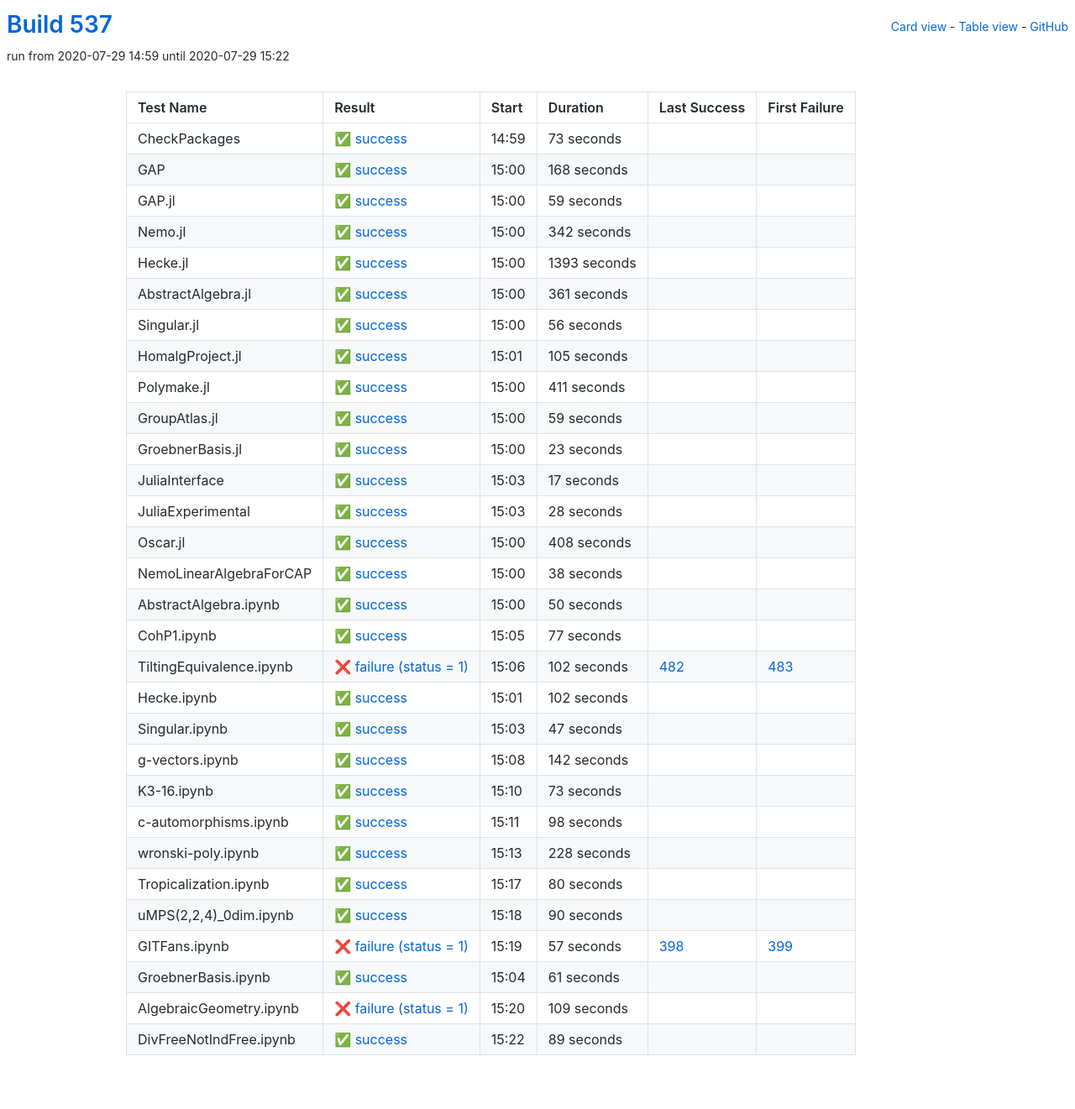
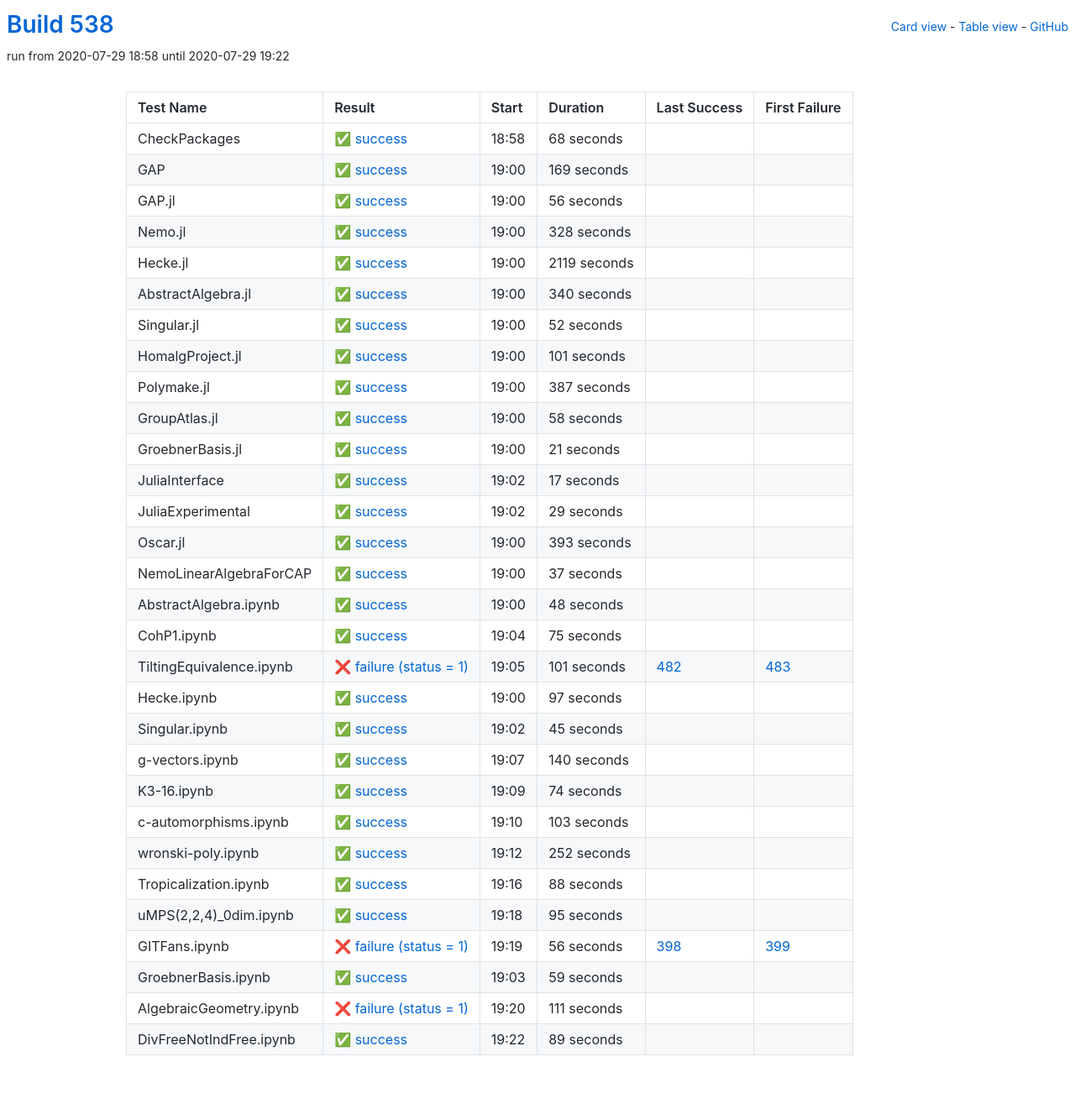
Before and after one commit to oscar-system/oscar-ci-status-stable, a Jekyll site: the page built from table.html, in a window 1280 px wide. Shown: the whole page at 84% size. Built offline with Jekyll 4.4.1, drawn with Linux system fonts in a browser that asks for light colours.

Commit message:
Build #538

```diff
--- a/_data/ci.yml
+++ b/_data/ci.yml
@@ -1,6 +1,6 @@
 ---
-build: 537
-build_url: https://oscarci.mathematik.uni-kl.de/job/oscar-stable/537/
+build: 538
+build_url: https://oscarci.mathematik.uni-kl.de/job/oscar-stable/538/
 job: oscar-stable
 organization: oscar-system
 repo: oscar-ci-status-stable
@@ -8,80 +8,32 @@ repourl: https://github.com/oscar-system/oscar-ci-status-stable
 tests:
 - name: CheckPackages
   id: checkpackages
-  log: https://oscarci.mathematik.uni-kl.de/job/oscar-stable/537/artifact/logs/build-537/CheckPackages.log
-  start: 2020-07-29 14:59
+  log: https://oscarci.mathematik.uni-kl.de/job/oscar-stable/538/artifact/logs/build-538/CheckPackages.log
+  start: 2020-07-29 18:58
   success: true
   exitcode: 0
   status: success
-  duration: 73
+  duration: 68
   last_success: false
   last_success_url:
   first_failure: false
   first_failure_url:
 - name: GAP
   id: gap
-  log: https://oscarci.mathematik.uni-kl.de/job/oscar-stable/537/artifact/logs/build-537/GAP.log
-  start: 2020-07-29 15:00
+  log: https://oscarci.mathematik.uni-kl.de/job/oscar-stable/538/artifact/logs/build-538/GAP.log
+  start: 2020-07-29 19:00
   success: true
   exitcode: 0
   status: success
-  duration: 168
+  duration: 169
   last_success: false
   last_success_url:
   first_failure: false
   first_failure_url:
 - name: GAP.jl
   id: gap-jl
-  log: https://oscarci.mathematik.uni-kl.de/job/oscar-stable/537/artifact/logs/build-537/GAP.jl.log
-  start: 2020-07-29 15:00
-  success: true
-  exitcode: 0
-  status: success
-  duration: 59
-  last_success: false
-  last_success_url:
-  first_failure: false
-  first_failure_url:
-- name: Nemo.jl
-  id: nemo-jl
-  log: https://oscarci.mathematik.uni-kl.de/job/oscar-stable/537/artifact/logs/build-537/Nemo.jl.log
-  start: 2020-07-29 15:00
-  success: true
-  exitcode: 0
-  status: success
-  duration: 342
-  last_success: false
-  last_success_url:
-  first_failure: false
-  first_failure_url:
-- name: Hecke.jl
-  id: hecke-jl
-  log: https://oscarci.mathematik.uni-kl.de/job/oscar-stable/537/artifact/logs/build-537/Hecke.jl.log
-  start: 2020-07-29 15:00
-  success: true
-  exitcode: 0
-  status: success
-  duration: 1393
-  last_success: false
-  last_success_url:
-  first_failure: false
-  first_failure_url:
-- name: AbstractAlgebra.jl
-  id: abstractalgebra-jl
-  log: https://oscarci.mathematik.uni-kl.de/job/oscar-stable/537/artifact/logs/build-537/AbstractAlgebra.jl.log
-  start: 2020-07-29 15:00
-  success: true
-  exitcode: 0
-  status: success
-  duration: 361
-  last_success: false
-  last_success_url:
-  first_failure: false
-  first_failure_url:
-- name: Singular.jl
-  id: singular-jl
-  log: https://oscarci.mathematik.uni-kl.de/job/oscar-stable/537/artifact/logs/build-537/Singular.jl.log
-  start: 2020-07-29 15:00
+  log: https://oscarci.mathematik.uni-kl.de/job/oscar-stable/538/artifact/logs/build-538/GAP.jl.log
+  start: 2020-07-29 19:00
   success: true
   exitcode: 0
   status: success
@@ -90,58 +42,106 @@ tests:
   last_success_url:
   first_failure: false
   first_failure_url:
-- name: HomalgProject.jl
-  id: homalgproject-jl
-  log: https://oscarci.mathematik.uni-kl.de/job/oscar-stable/537/artifact/logs/build-537/HomalgProject.jl.log
-  start: 2020-07-29 15:01
+- name: Nemo.jl
+  id: nemo-jl
+  log: https://oscarci.mathematik.uni-kl.de/job/oscar-stable/538/artifact/logs/build-538/Nemo.jl.log
+  start: 2020-07-29 19:00
   success: true
   exitcode: 0
   status: success
-  duration: 105
+  duration: 328
+  last_success: false
+  last_success_url:
+  first_failure: false
+  first_failure_url:
+- name: Hecke.jl
+  id: hecke-jl
+  log: https://oscarci.mathematik.uni-kl.de/job/oscar-stable/538/artifact/logs/build-538/Hecke.jl.log
+  start: 2020-07-29 19:00
+  success: true
+  exitcode: 0
+  status: success
+  duration: 2119
+  last_success: false
+  last_success_url:
+  first_failure: false
+  first_failure_url:
+- name: AbstractAlgebra.jl
+  id: abstractalgebra-jl
+  log: https://oscarci.mathematik.uni-kl.de/job/oscar-stable/538/artifact/logs/build-538/AbstractAlgebra.jl.log
+  start: 2020-07-29 19:00
+  success: true
+  exitcode: 0
+  status: success
+  duration: 340
+  last_success: false
+  last_success_url:
+  first_failure: false
+  first_failure_url:
+- name: Singular.jl
+  id: singular-jl
+  log: https://oscarci.mathematik.uni-kl.de/job/oscar-stable/538/artifact/logs/build-538/Singular.jl.log
+  start: 2020-07-29 19:00
+  success: true
+  exitcode: 0
+  status: success
+  duration: 52
+  last_success: false
+  last_success_url:
+  first_failure: false
+  first_failure_url:
+- name: HomalgProject.jl
+  id: homalgproject-jl
+  log: https://oscarci.mathematik.uni-kl.de/job/oscar-stable/538/artifact/logs/build-538/HomalgProject.jl.log
+  start: 2020-07-29 19:00
+  success: true
+  exitcode: 0
+  status: success
+  duration: 101
   last_success: false
   last_success_url:
   first_failure: false
   first_failure_url:
 - name: Polymake.jl
   id: polymake-jl
-  log: https://oscarci.mathematik.uni-kl.de/job/oscar-stable/537/artifact/logs/build-537/Polymake.jl.log
-  start: 2020-07-29 15:00
+  log: https://oscarci.mathematik.uni-kl.de/job/oscar-stable/538/artifact/logs/build-538/Polymake.jl.log
+  start: 2020-07-29 19:00
   success: true
   exitcode: 0
   status: success
-  duration: 411
+  duration: 387
   last_success: false
   last_success_url:
   first_failure: false
   first_failure_url:
 - name: GroupAtlas.jl
   id: groupatlas-jl
-  log: https://oscarci.mathematik.uni-kl.de/job/oscar-stable/537/artifact/logs/build-537/GroupAtlas.jl.log
-  start: 2020-07-29 15:00
+  log: https://oscarci.mathematik.uni-kl.de/job/oscar-stable/538/artifact/logs/build-538/GroupAtlas.jl.log
+  start: 2020-07-29 19:00
   success: true
   exitcode: 0
   status: success
-  duration: 59
+  duration: 58
   last_success: false
   last_success_url:
   first_failure: false
   first_failure_url:
 - name: GroebnerBasis.jl
   id: groebnerbasis-jl
-  log: https://oscarci.mathematik.uni-kl.de/job/oscar-stable/537/artifact/logs/build-537/GroebnerBasis.jl.log
-  start: 2020-07-29 15:00
+  log: https://oscarci.mathematik.uni-kl.de/job/oscar-stable/538/artifact/logs/build-538/GroebnerBasis.jl.log
+  start: 2020-07-29 19:00
   success: true
   exitcode: 0
   status: success
-  duration: 23
+  duration: 21
   last_success: false
   last_success_url:
   first_failure: false
   first_failure_url:
 - name: JuliaInterface
   id: juliainterface
-  log: https://oscarci.mathematik.uni-kl.de/job/oscar-stable/537/artifact/logs/build-537/JuliaInterface.log
-  start: 2020-07-29 15:03
+  log: https://oscarci.mathematik.uni-kl.de/job/oscar-stable/538/artifact/logs/build-538/JuliaInterface.log
+  start: 2020-07-29 19:02
   success: true
   exitcode: 0
   status: success
@@ -152,212 +152,212 @@ tests:
   first_failure_url:
 - name: JuliaExperimental
   id: juliaexperimental
-  log: https://oscarci.mathematik.uni-kl.de/job/oscar-stable/537/artifact/logs/build-537/JuliaExperimental.log
-  start: 2020-07-29 15:03
+  log: https://oscarci.mathematik.uni-kl.de/job/oscar-stable/538/artifact/logs/build-538/JuliaExperimental.log
+  start: 2020-07-29 19:02
   success: true
   exitcode: 0
   status: success
-  duration: 28
+  duration: 29
   last_success: false
   last_success_url:
   first_failure: false
   first_failure_url:
 - name: Oscar.jl
   id: oscar-jl
-  log: https://oscarci.mathematik.uni-kl.de/job/oscar-stable/537/artifact/logs/build-537/Oscar.jl.log
-  start: 2020-07-29 15:00
+  log: https://oscarci.mathematik.uni-kl.de/job/oscar-stable/538/artifact/logs/build-538/Oscar.jl.log
+  start: 2020-07-29 19:00
   success: true
   exitcode: 0
   status: success
-  duration: 408
+  duration: 393
   last_success: false
   last_success_url:
   first_failure: false
   first_failure_url:
 - name: NemoLinearAlgebraForCAP
   id: nemolinearalgebraforcap
-  log: https://oscarci.mathematik.uni-kl.de/job/oscar-stable/537/artifact/logs/build-537/NemoLinearAlgebraForCAP.log
-  start: 2020-07-29 15:00
+  log: https://oscarci.mathematik.uni-kl.de/job/oscar-stable/538/artifact/logs/build-538/NemoLinearAlgebraForCAP.log
+  start: 2020-07-29 19:00
   success: true
   exitcode: 0
   status: success
-  duration: 38
+  duration: 37
   last_success: false
   last_success_url:
   first_failure: false
   first_failure_url:
 - name: AbstractAlgebra.ipynb
   id: abstractalgebra-ipynb
-  log: https://oscarci.mathematik.uni-kl.de/job/oscar-stable/537/artifact/logs/build-537/AbstractAlgebra.ipynb.log
-  start: 2020-07-29 15:00
+  log: https://oscarci.mathematik.uni-kl.de/job/oscar-stable/538/artifact/logs/build-538/AbstractAlgebra.ipynb.log
+  start: 2020-07-29 19:00
   success: true
   exitcode: 0
   status: success
-  duration: 50
+  duration: 48
   last_success: false
   last_success_url:
   first_failure: false
   first_failure_url:
 - name: CohP1.ipynb
   id: cohp1-ipynb
-  log: https://oscarci.mathematik.uni-kl.de/job/oscar-stable/537/artifact/logs/build-537/CohP1.ipynb.log
-  start: 2020-07-29 15:05
+  log: https://oscarci.mathematik.uni-kl.de/job/oscar-stable/538/artifact/logs/build-538/CohP1.ipynb.log
+  start: 2020-07-29 19:04
   success: true
   exitcode: 0
   status: success
-  duration: 77
+  duration: 75
   last_success: false
   last_success_url:
   first_failure: false
   first_failure_url:
 - name: TiltingEquivalence.ipynb
   id: tiltingequivalence-ipynb
-  log: https://oscarci.mathematik.uni-kl.de/job/oscar-stable/537/artifact/logs/build-537/TiltingEquivalence.ipynb.log
-  start: 2020-07-29 15:06
+  log: https://oscarci.mathematik.uni-kl.de/job/oscar-stable/538/artifact/logs/build-538/TiltingEquivalence.ipynb.log
+  start: 2020-07-29 19:05
   success: false
   exitcode: 1
   status: failure
-  duration: 102
+  duration: 101
   last_success: 482
   last_success_url: https://oscarci.mathematik.uni-kl.de/job/oscar-stable/482/
   first_failure: 483
   first_failure_url: https://oscarci.mathematik.uni-kl.de/job/oscar-stable/483/
 - name: Hecke.ipynb
   id: hecke-ipynb
-  log: https://oscarci.mathematik.uni-kl.de/job/oscar-stable/537/artifact/logs/build-537/Hecke.ipynb.log
-  start: 2020-07-29 15:01
+  log: https://oscarci.mathematik.uni-kl.de/job/oscar-stable/538/artifact/logs/build-538/Hecke.ipynb.log
+  start: 2020-07-29 19:00
   success: true
   exitcode: 0
   status: success
-  duration: 102
+  duration: 97
   last_success: false
   last_success_url:
   first_failure: false
   first_failure_url:
 - name: Singular.ipynb
   id: singular-ipynb
-  log: https://oscarci.mathematik.uni-kl.de/job/oscar-stable/537/artifact/logs/build-537/Singular.ipynb.log
-  start: 2020-07-29 15:03
+  log: https://oscarci.mathematik.uni-kl.de/job/oscar-stable/538/artifact/logs/build-538/Singular.ipynb.log
+  start: 2020-07-29 19:02
   success: true
   exitcode: 0
   status: success
-  duration: 47
+  duration: 45
   last_success: false
   last_success_url:
   first_failure: false
   first_failure_url:
 - name: g-vectors.ipynb
   id: g-vectors-ipynb
-  log: https://oscarci.mathematik.uni-kl.de/job/oscar-stable/537/artifact/logs/build-537/g-vectors.ipynb.log
-  start: 2020-07-29 15:08
+  log: https://oscarci.mathematik.uni-kl.de/job/oscar-stable/538/artifact/logs/build-538/g-vectors.ipynb.log
+  start: 2020-07-29 19:07
   success: true
   exitcode: 0
   status: success
-  duration: 142
+  duration: 140
   last_success: false
   last_success_url:
   first_failure: false
   first_failure_url:
 - name: K3-16.ipynb
   id: k3-16-ipynb
-  log: https://oscarci.mathematik.uni-kl.de/job/oscar-stable/537/artifact/logs/build-537/K3-16.ipynb.log
-  start: 2020-07-29 15:10
+  log: https://oscarci.mathematik.uni-kl.de/job/oscar-stable/538/artifact/logs/build-538/K3-16.ipynb.log
+  start: 2020-07-29 19:09
   success: true
   exitcode: 0
   status: success
-  duration: 73
+  duration: 74
   last_success: false
   last_success_url:
   first_failure: false
   first_failure_url:
 - name: c-automorphisms.ipynb
   id: c-automorphisms-ipynb
-  log: https://oscarci.mathematik.uni-kl.de/job/oscar-stable/537/artifact/logs/build-537/c-automorphisms.ipynb.log
-  start: 2020-07-29 15:11
+  log: https://oscarci.mathematik.uni-kl.de/job/oscar-stable/538/artifact/logs/build-538/c-automorphisms.ipynb.log
+  start: 2020-07-29 19:10
   success: true
   exitcode: 0
   status: success
-  duration: 98
+  duration: 103
   last_success: false
   last_success_url:
   first_failure: false
   first_failure_url:
 - name: wronski-poly.ipynb
   id: wronski-poly-ipynb
-  log: https://oscarci.mathematik.uni-kl.de/job/oscar-stable/537/artifact/logs/build-537/wronski-poly.ipynb.log
-  start: 2020-07-29 15:13
+  log: https://oscarci.mathematik.uni-kl.de/job/oscar-stable/538/artifact/logs/build-538/wronski-poly.ipynb.log
+  start: 2020-07-29 19:12
   success: true
   exitcode: 0
   status: success
-  duration: 228
+  duration: 252
   last_success: false
   last_success_url:
   first_failure: false
   first_failure_url:
 - name: Tropicalization.ipynb
   id: tropicalization-ipynb
-  log: https://oscarci.mathematik.uni-kl.de/job/oscar-stable/537/artifact/logs/build-537/Tropicalization.ipynb.log
-  start: 2020-07-29 15:17
+  log: https://oscarci.mathematik.uni-kl.de/job/oscar-stable/538/artifact/logs/build-538/Tropicalization.ipynb.log
+  start: 2020-07-29 19:16
   success: true
   exitcode: 0
   status: success
-  duration: 80
+  duration: 88
   last_success: false
   last_success_url:
   first_failure: false
   first_failure_url:
 - name: uMPS(2,2,4)_0dim.ipynb
   id: umps-2-2-4-0dim-ipynb
-  log: https://oscarci.mathematik.uni-kl.de/job/oscar-stable/537/artifact/logs/build-537/uMPS-2-2-4-_0dim.ipynb.log
-  start: 2020-07-29 15:18
+  log: https://oscarci.mathematik.uni-kl.de/job/oscar-stable/538/artifact/logs/build-538/uMPS-2-2-4-_0dim.ipynb.log
+  start: 2020-07-29 19:18
   success: true
   exitcode: 0
   status: success
-  duration: 90
+  duration: 95
   last_success: false
   last_success_url:
   first_failure: false
   first_failure_url:
 - name: GITFans.ipynb
   id: gitfans-ipynb
-  log: https://oscarci.mathematik.uni-kl.de/job/oscar-stable/537/artifact/logs/build-537/GITFans.ipynb.log
-  start: 2020-07-29 15:19
+  log: https://oscarci.mathematik.uni-kl.de/job/oscar-stable/538/artifact/logs/build-538/GITFans.ipynb.log
+  start: 2020-07-29 19:19
   success: false
   exitcode: 1
   status: failure
-  duration: 57
+  duration: 56
   last_success: 398
   last_success_url: https://oscarci.mathematik.uni-kl.de/job/oscar-stable/398/
   first_failure: 399
   first_failure_url: https://oscarci.mathematik.uni-kl.de/job/oscar-stable/399/
 - name: GroebnerBasis.ipynb
   id: groebnerbasis-ipynb
-  log: https://oscarci.mathematik.uni-kl.de/job/oscar-stable/537/artifact/logs/build-537/GroebnerBasis.ipynb.log
-  start: 2020-07-29 15:04
+  log: https://oscarci.mathematik.uni-kl.de/job/oscar-stable/538/artifact/logs/build-538/GroebnerBasis.ipynb.log
+  start: 2020-07-29 19:03
   success: true
   exitcode: 0
   status: success
-  duration: 61
+  duration: 59
   last_success: false
   last_success_url:
   first_failure: false
   first_failure_url:
 - name: AlgebraicGeometry.ipynb
   id: algebraicgeometry-ipynb
-  log: https://oscarci.mathematik.uni-kl.de/job/oscar-stable/537/artifact/logs/build-537/AlgebraicGeometry.ipynb.log
-  start: 2020-07-29 15:20
+  log: https://oscarci.mathematik.uni-kl.de/job/oscar-stable/538/artifact/logs/build-538/AlgebraicGeometry.ipynb.log
+  start: 2020-07-29 19:20
   success: false
   exitcode: 1
   status: failure
-  duration: 109
+  duration: 111
   last_success: false
   last_success_url:
   first_failure: false
   first_failure_url:
 - name: DivFreeNotIndFree.ipynb
   id: divfreenotindfree-ipynb
-  log: https://oscarci.mathematik.uni-kl.de/job/oscar-stable/537/artifact/logs/build-537/DivFreeNotIndFree.ipynb.log
-  start: 2020-07-29 15:22
+  log: https://oscarci.mathematik.uni-kl.de/job/oscar-stable/538/artifact/logs/build-538/DivFreeNotIndFree.ipynb.log
+  start: 2020-07-29 19:22
   success: true
   exitcode: 0
   status: success
```
Also changed, not shown: README.md.
